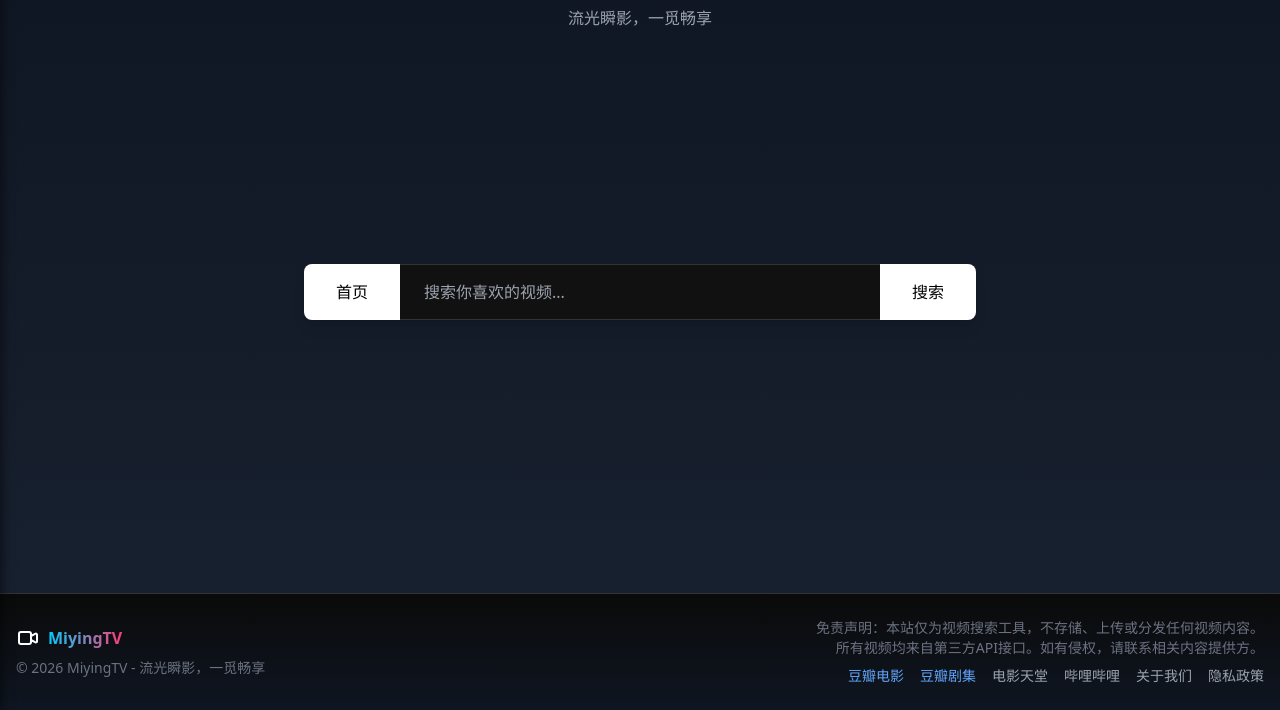
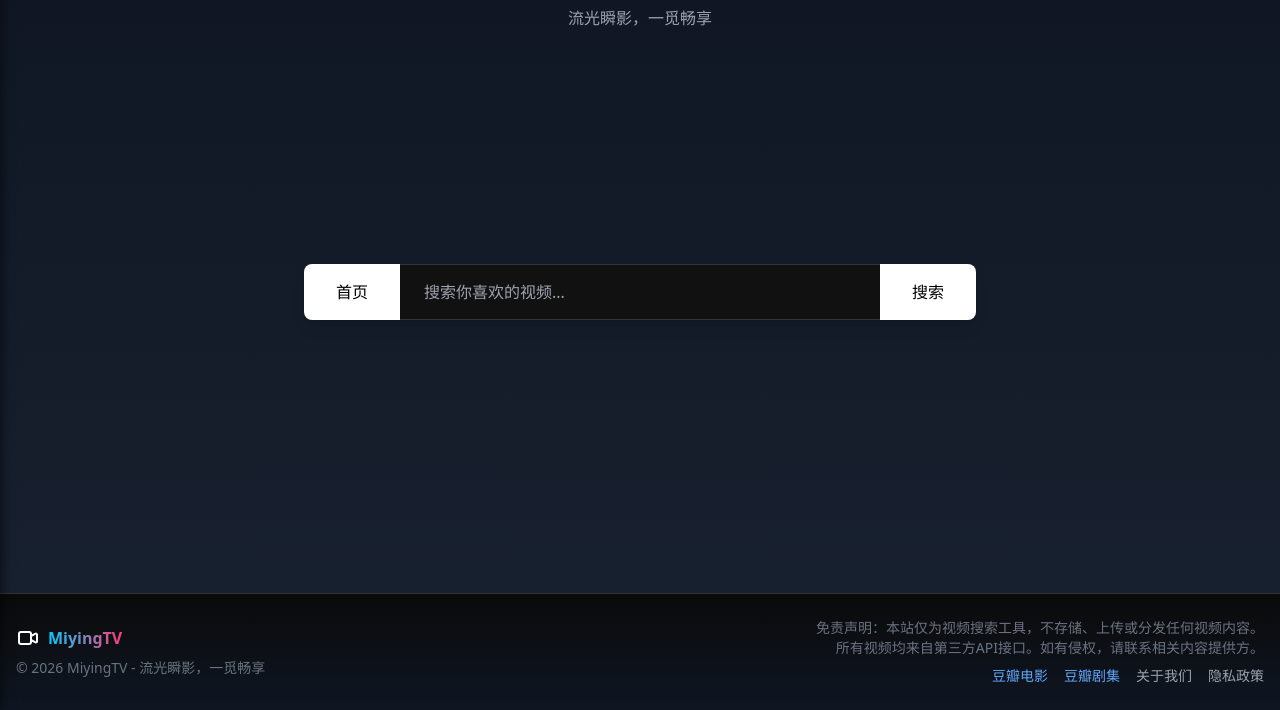
Before and after one commit to eedoo-cn/MiyingTV, a website: page index.html in a window 1280 px wide. Shown: the part 90-800 px from the top of the page. Drawn offline with Linux system fonts and the light colour scheme.

Commit message:
Update index.html

```diff
--- a/index.html
+++ b/index.html
@@ -319,8 +319,7 @@
                     <div class="mt-2 flex justify-center md:justify-end space-x-4">
                         <a href="https://movie.douban.com/explore" target="_blank" rel="noopener" class="text-blue-400 hover:text-blue-300 text-sm transition-colors"> 豆瓣电影 </a>
                         <a href="https://movie.douban.com/tv" target="_blank" rel="noopener" class="text-blue-400 hover:text-blue-300 text-sm transition-colors"> 豆瓣剧集 </a>
-                        <a href="http://dytt8.net" target="_blank" class="text-gray-400 hover:text-white text-sm transition-colors">电影天堂</a>
-                        <a href="https://www.bilibili.com" target="_blank" class="text-gray-400 hover:text-white text-sm transition-colors">哔哩哔哩 </a>
+
                         <a href="about.html" class="text-gray-400 hover:text-white text-sm transition-colors">关于我们</a>
                         <a href="privacy.html" class="text-gray-400 hover:text-white text-sm transition-colors">隐私政策</a>
                     </div>
```
